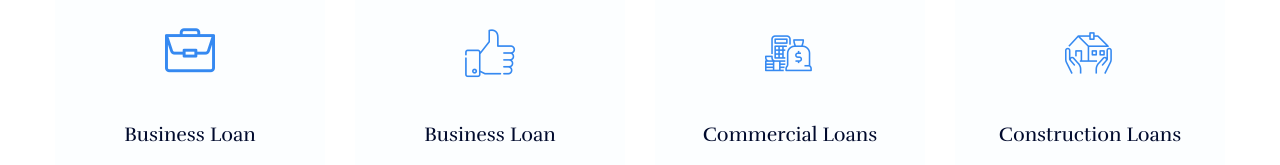
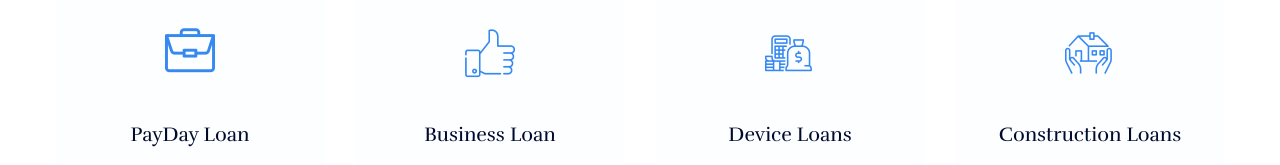
Before and after one commit to valNyerere/Jurna, a plain HTML site: page services.html in a window 1280 px wide. Shown: the part 1480-1645 px from the top of the page. Drawn offline with Linux system fonts and the light colour scheme.

Commit message:
Update services.html

```diff
--- a/services.html
+++ b/services.html
@@ -162,7 +162,7 @@
                                 <span class="flaticon-work"></span>
                             </div>
                             <div class="cat-cap">
-                                <h5><a href="services.html">Business Loan</a></h5>
+                                <h5><a href="services.html">PayDay Loan</a></h5>
                                 <p>Consectetur adipisicing elit, sed doeiusmod tempor incididunt ut labore et dolore</p>
                             </div>
                         </div>
@@ -184,7 +184,7 @@
                                 <span class="flaticon-loan"></span>
                             </div>
                             <div class="cat-cap">
-                                <h5><a href="services.html">Commercial Loans</a></h5>
+                                <h5><a href="services.html">Device Loans</a></h5>
                                 <p>Consectetur adipisicing elit, sed doeiusmod tempor incididunt ut labore et dolore</p>
                             </div>
                         </div>
```
